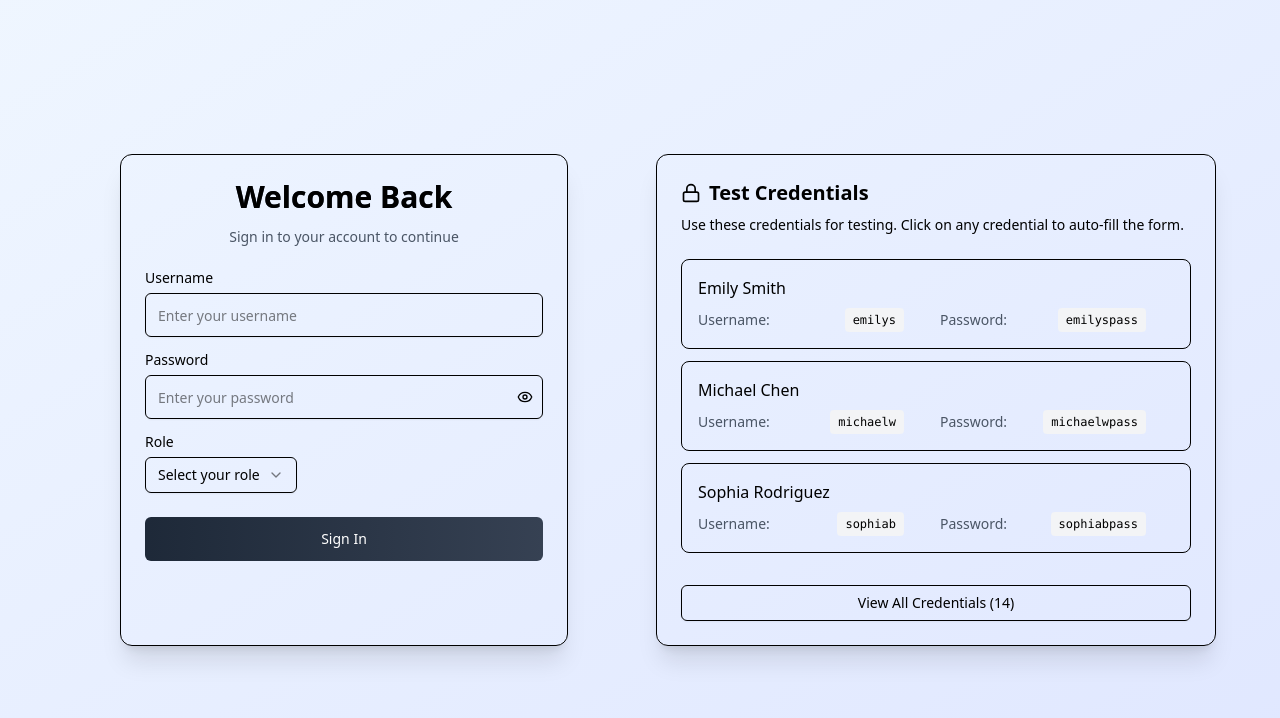
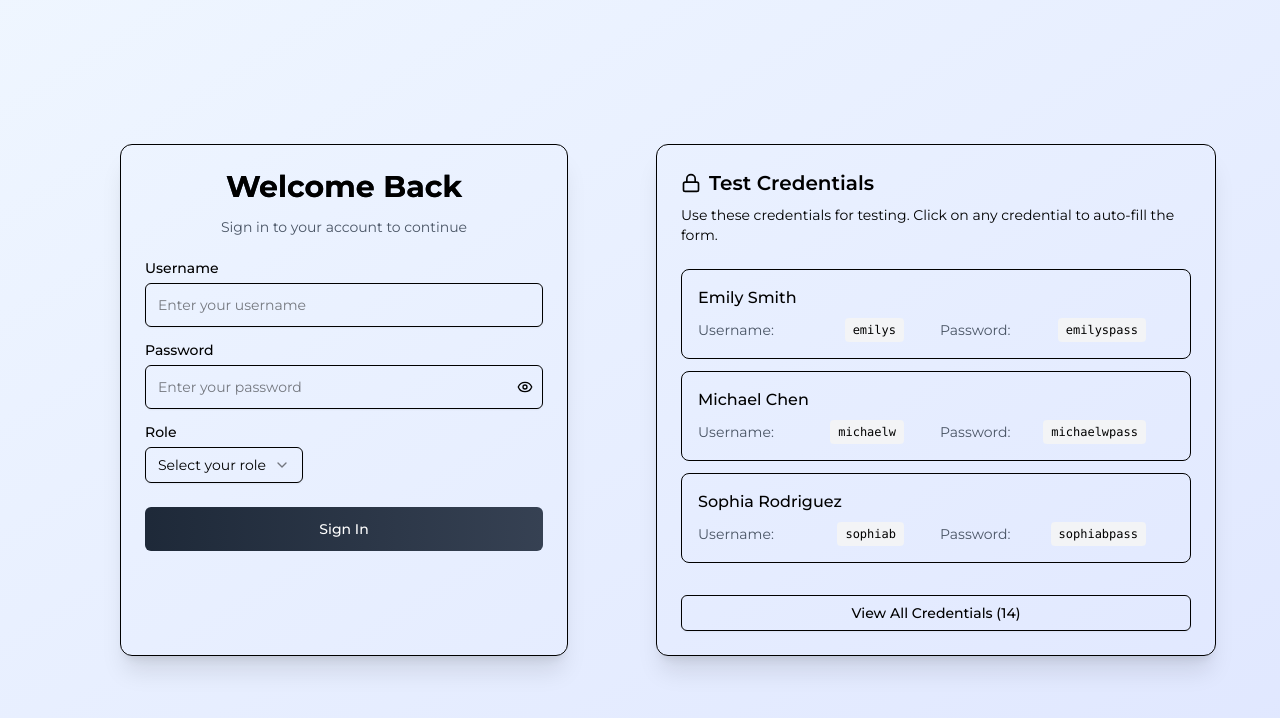
Before and after one commit to Rahulwagh228/Interview-Dashboard, a Next.js app: page /login in a window 1280 px wide. Shown: the top 718 px of the page. Built offline with nearby package versions, Linux system fonts and the light colour scheme.

Commit message:
implemented the font montSerrate

```diff
--- a/app/globals.css
+++ b/app/globals.css
@@ -62,6 +62,7 @@
 body {
   background-color: hsl(var(--background));
   color: hsl(var(--foreground));
+  font-family: 'Montserrat', sans-serif;
 }
 
 :root {
--- a/app/layout.tsx
+++ b/app/layout.tsx
@@ -1,5 +1,11 @@
 import "./globals.css";
 import { Toaster } from "@/components/ui/sonner";
+import { Montserrat } from "next/font/google";
+
+const montserrat = Montserrat({
+  subsets: ["latin"],
+  display: "swap",
+});
 
 export default function RootLayout({
   children,
@@ -8,7 +14,7 @@
 }>) {
   return (
     <html lang="en">
-      <body>
+      <body className={montserrat.className}>
         {children}
         <Toaster />
       </body>
```
